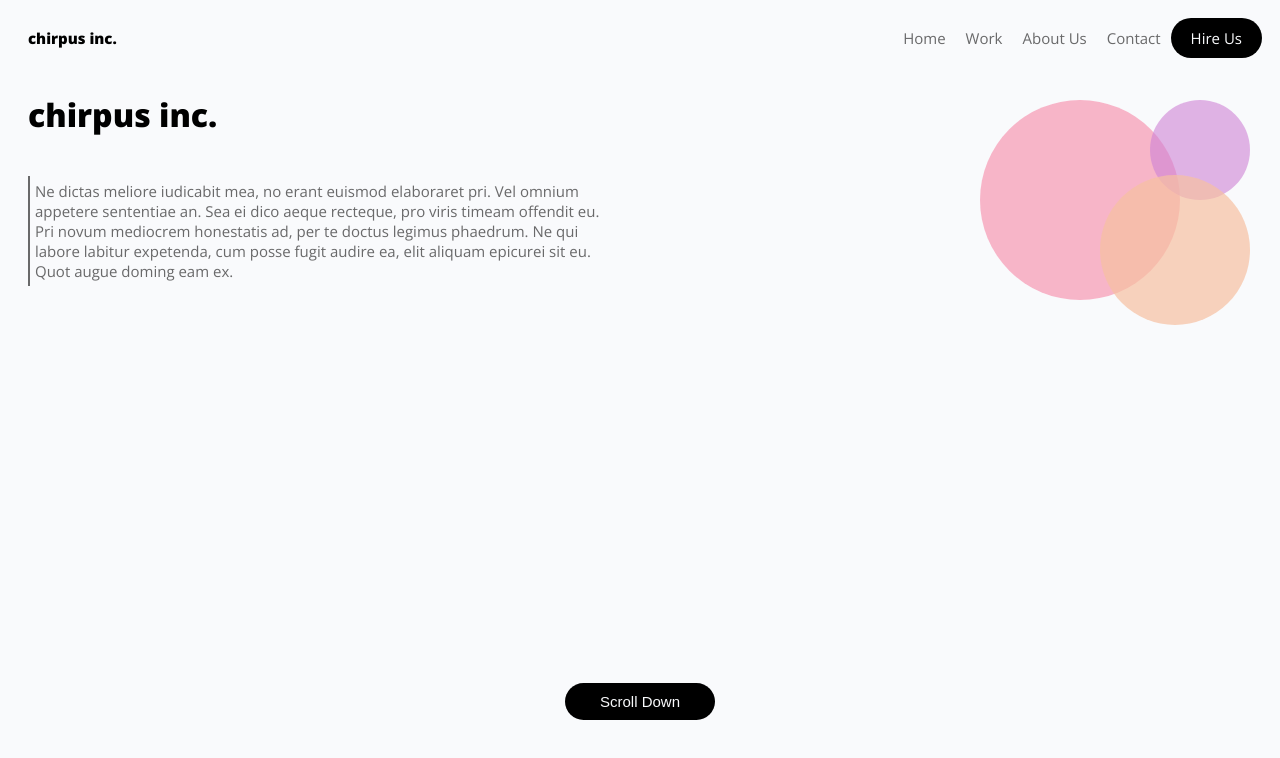
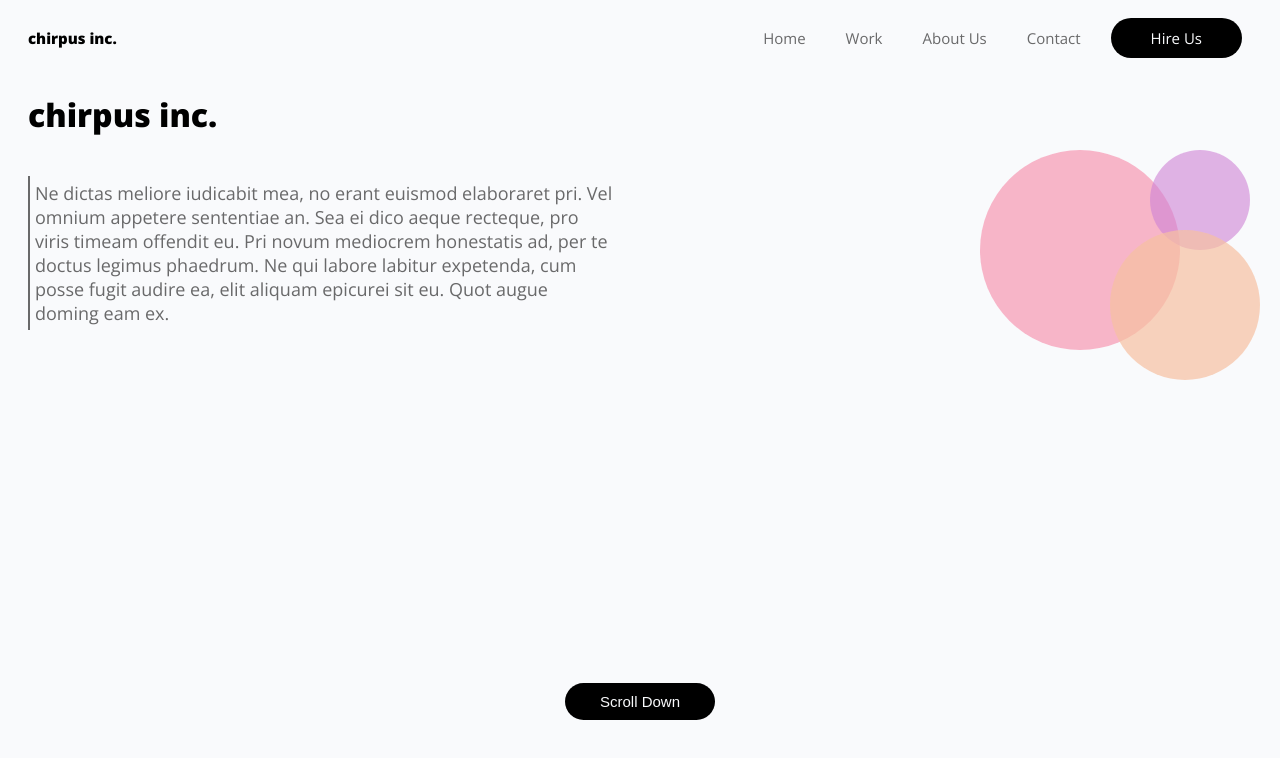
Before and after one commit to hwilson2563/Dynamic.Web.Page, a plain HTML site: page index.2.html in a window 1280 px wide. Drawn offline with nearby package versions, Linux system fonts and the light colour scheme.

Commit message:
corrected font size in @media and space between the li in the nav bar

```diff
--- a/index.2.html
+++ b/index.2.html
@@ -23,9 +23,6 @@
 		<div class="about">
 			<p>Ne dictas meliore iudicabit mea, no erant euismod elaboraret pri. Vel omnium appetere sententiae an. Sea ei dico aeque recteque, pro viris timeam offendit eu. Pri novum mediocrem honestatis ad, per te doctus legimus phaedrum. Ne qui labore labitur expetenda, cum posse fugit audire ea, elit aliquam epicurei sit eu. Quot augue doming eam ex.</p>
 		</div>
-	<div id="scroll">
-		<button>Scroll Down</button>
-	</div>
 		<div id="circleone">
 
 		</div >
@@ -35,5 +32,8 @@
 		<div id="circlethree">
 
 		</div>
+	<div id="scroll">
+		<button>Scroll Down</button>
+	</div>
 </body>
 </html>
--- a/mobilesheet.css
+++ b/mobilesheet.css
@@ -19,6 +19,7 @@ li {
 	padding: 10px;
 	font-size: 15px;
 	color:#69696a;
+	font-weight: 400;
 }
 body{
 	background-color: #f9fafc;
@@ -63,14 +64,14 @@ button {
 	padding: 10px;
 }
 @media only screen and (min-width:768px) {
-#circleone{
+#circleone {
 	background-color: rgba(207, 130, 213, 0.6);
 	height: 100px;
 	width: 100px;
 	border-radius: 100px;
 	position: absolute;
 	right: 30px;
-	top: 100px;
+	top: 150px;
 	z-index: 5;
 }
 #circletwo {
@@ -79,8 +80,8 @@ button {
 	width: 150px;
 	border-radius: 100px;
 	position: absolute;
-	right: 30px;
-	top: 175px;
+	right: 20px;
+	top: 230px;
 	z-index: 10;
 }
 #circlethree {
@@ -90,7 +91,7 @@ button {
 	border-radius: 100px;
 	position: absolute;
 	right: 100px;
-	top: 100px;
+	top: 150px;
 	z-index: 1;
 	}
 header {
@@ -101,13 +102,17 @@ ul{
 	display: flex;
 	margin-top: 0px;
 }
+li {
+	margin-right: 20px;
+}
+.selected {
+	padding-left: 40px;
+	padding-right: 40px;
+}
 .about {
 	width: 50%;
 	display: inline-block;
 	clear: right;
-}
-.about p {
-	font-size: 15px;
 }
 #scroll {
 	position: fixed;
```
Lines whose indentation alone changed are shown as unchanged.
